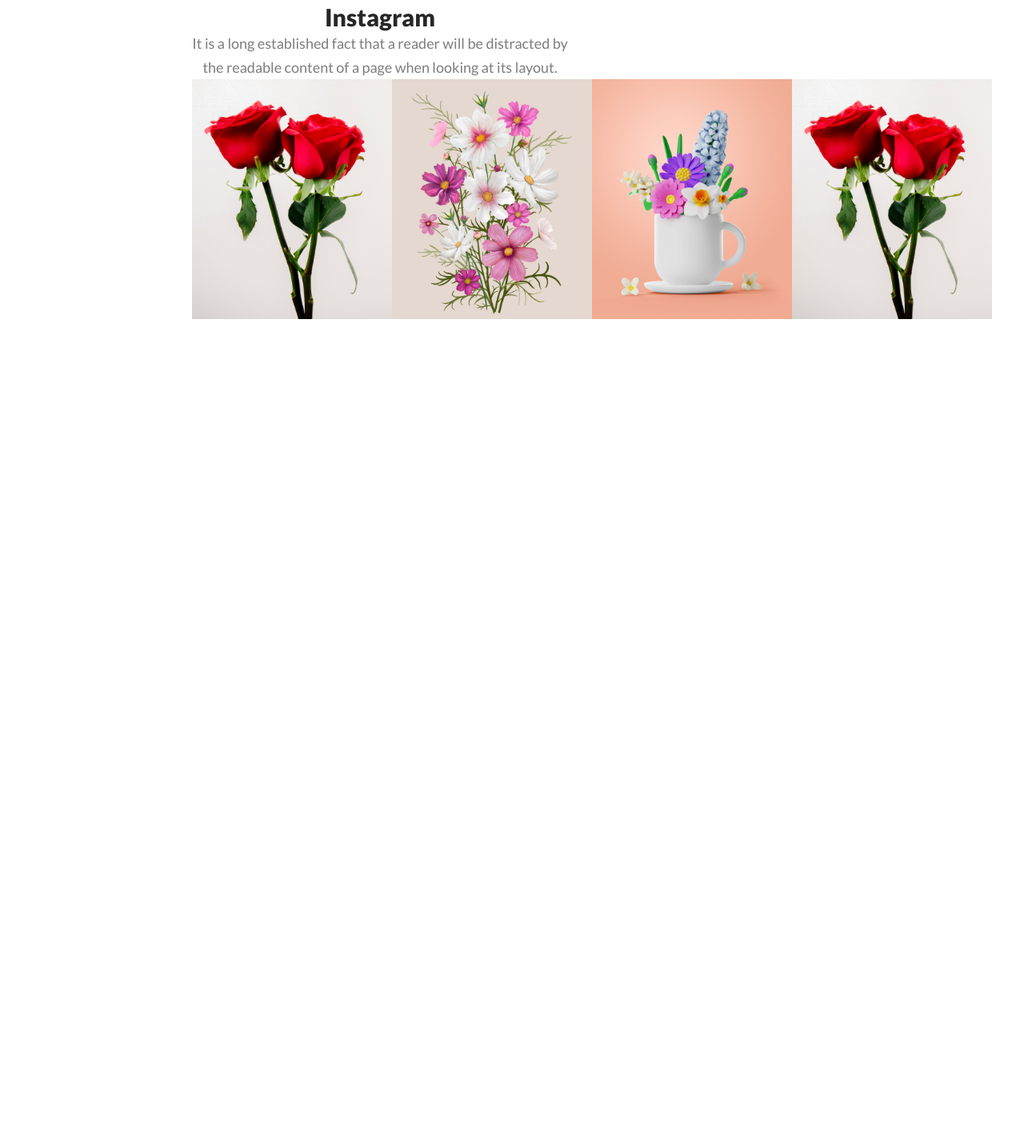
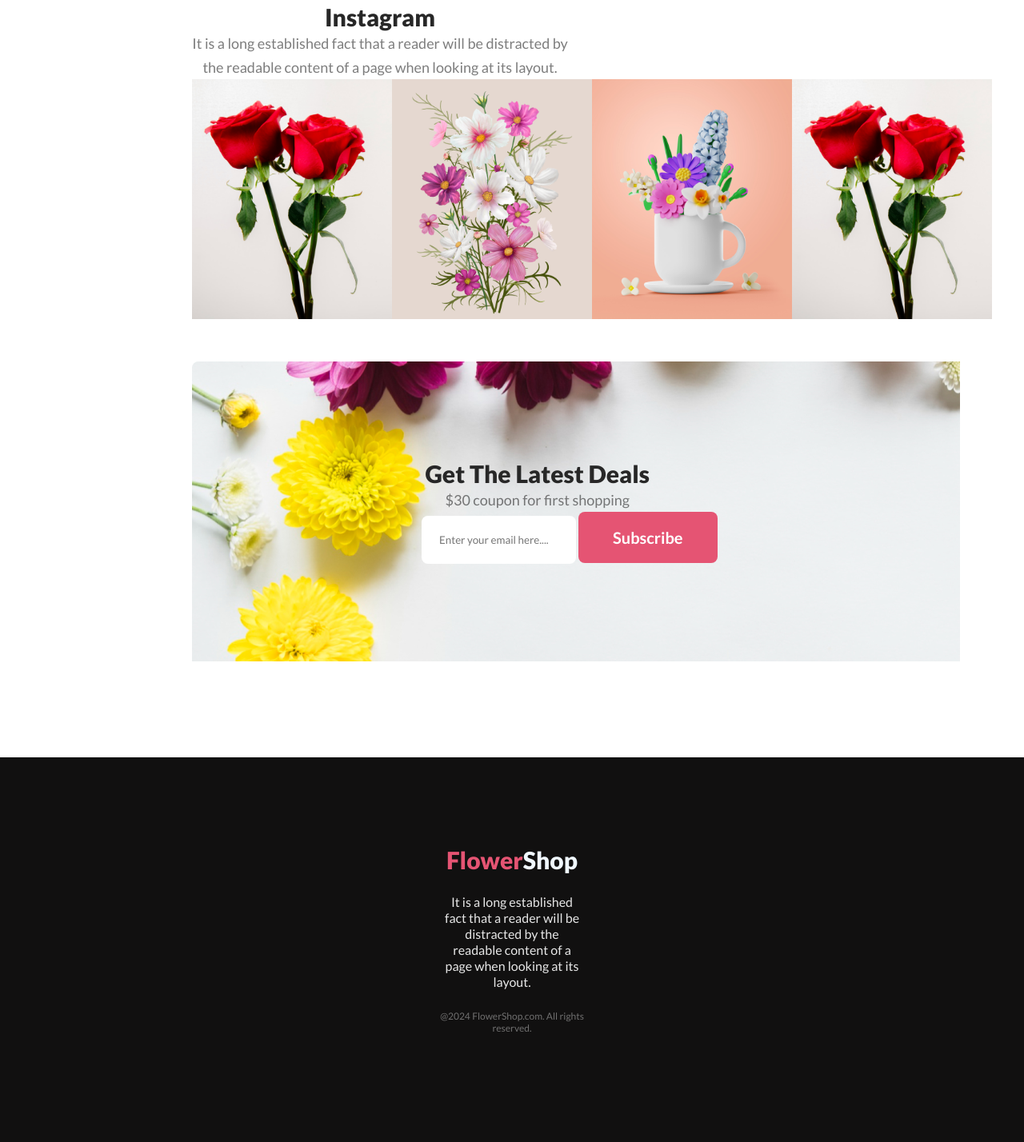
Before and after one commit to sohel970/my-flower-shop, a plain HTML site: page index.html in a window 1280 px wide. Shown: the part 1827-3255 px from the top of the page at 80% size. Before the commit the page ends 2229 px from the top, so only its background shows below. Drawn offline with Linux system fonts and the light colour scheme.

Commit message:
footer added

```diff
--- a/index.html
+++ b/index.html
@@ -81,5 +81,24 @@
         </div>
 
        </section>
+       <section class="container">
+         <div class=" sub-img">
+             <div class=" sub-text">
+                <h3>Get The Latest Deals</h3>
+                <p>$30 coupon for first shopping</p>
+             </div>
+             <div class="sub-fild">
+                <input type="text" placeholder="Enter your email here....">
+                <button class="btn-primary">Subscribe</button>
+             </div>
+         </div>
+       </section>
+       <footer >
+        <div class="footer-text">
+         <h3><span style="color: #E55473;">Flower</span><span style="color: aliceblue;">Shop</span></h3>
+         <p class="footer-par">It is a long established fact that a reader will be distracted by the readable content of a page when looking at its layout.</p>
+          <p class="footer-par copy">@2024 FlowerShop.com. All rights reserved. </p>
+        </div>
+       </footer>
 </body>
 </html>
--- a/styles/style.css
+++ b/styles/style.css
@@ -17,13 +17,15 @@ h1 {
     font-weight: 800;
     line-height: normal;
 }
-h3{
+
+h3 {
     color: #272727;
     font-size: 30px;
     font-style: normal;
     font-weight: 800;
     line-height: normal;
 }
+
 p {
     color: rgba(39, 39, 39, 0.60);
     font-size: 18px;
@@ -48,6 +50,7 @@ p {
     background-color: white;
     color: #E55473;
 }
+
 .container {
     width: 75%;
     max-width: 1440px;
@@ -55,64 +58,119 @@ p {
     gap: 50px;
     padding: 50px 240px 0px;
 }
-.banner{
+
+.banner {
     display: flex;
     align-items: center;
     justify-content: space-between;
 }
-.banner .banner-text *{
+
+.banner .banner-text * {
     margin-bottom: 20px;
     max-width: 525px;
 }
 
-.banner .banner-img img{
-    width:100%;
+.banner .banner-img img {
+    width: 100%;
     vertical-align: middle;
 }
+
 /* support section */
-.support{
+.support {
     display: flex;
     margin-top: 128px;
     border-radius: 8px;
     justify-content: space-around;
     align-items: center;
-    text-align:center;
+    text-align: center;
     padding: 86px 175px;
     background: rgba(39, 39, 39, 0.05);
 }
 
 /* feature section */
-.hot-deal{
+.hot-deal {
     display: flex;
     align-items: center;
     justify-content: space-around;
 }
+
 .deal {
     background: rgba(229, 84, 115, 0.10);
     margin-top: 128px;
 }
+
 .hotdeal-text {
     width: 75%;
     max-width: 470px;
     text-align: center;
 
 }
-.hotdeal-text *{
+
+.hotdeal-text * {
     margin-bottom: 20px;
 }
+
 /* insta section starts */
-.insta-text{
+.insta-text {
     width: 75%;
     max-width: 470px;
     text-align: center;
     align-items: center;
 
 }
-.insta-img{
+
+.insta-img {
     display: flex;
-    justify-content: space-around;
+    justify-content: space-between;
 }
-.insta-img img{
+
+.insta-img img {
     width: 250px;
     height: 300px;
 }
+
+.sub-img {
+    background-image: url(../assets/Rectangle\ 9.png );
+    padding: 122px 287px;
+}
+
+.sub-text {
+    width: 75%;
+    max-width: 470px;
+    text-align: center;
+    align-items: center;
+}
+
+input {
+    padding: 22px;
+    border-radius: 8px;
+    background: #FFF;
+    border: none;
+}
+
+footer {
+    margin-top: 120px;
+    background: #111010;
+
+}
+.footer-text{
+    padding: 110px 550px;
+    text-align: center;
+}
+.footer-text *{
+margin-bottom:25px ;
+}
+.footer-par{
+    color: rgba(255, 255, 255, 0.90);
+font-size: 16px;
+font-style: normal;
+font-weight: 400;
+line-height: 20px;
+}
+.copy{
+    color: rgba(255, 255, 255, 0.40);
+font-size: 12px;
+font-style: normal;
+font-weight: 400;
+line-height: normal;
+}
```
Lines whose indentation alone changed are shown as unchanged.
